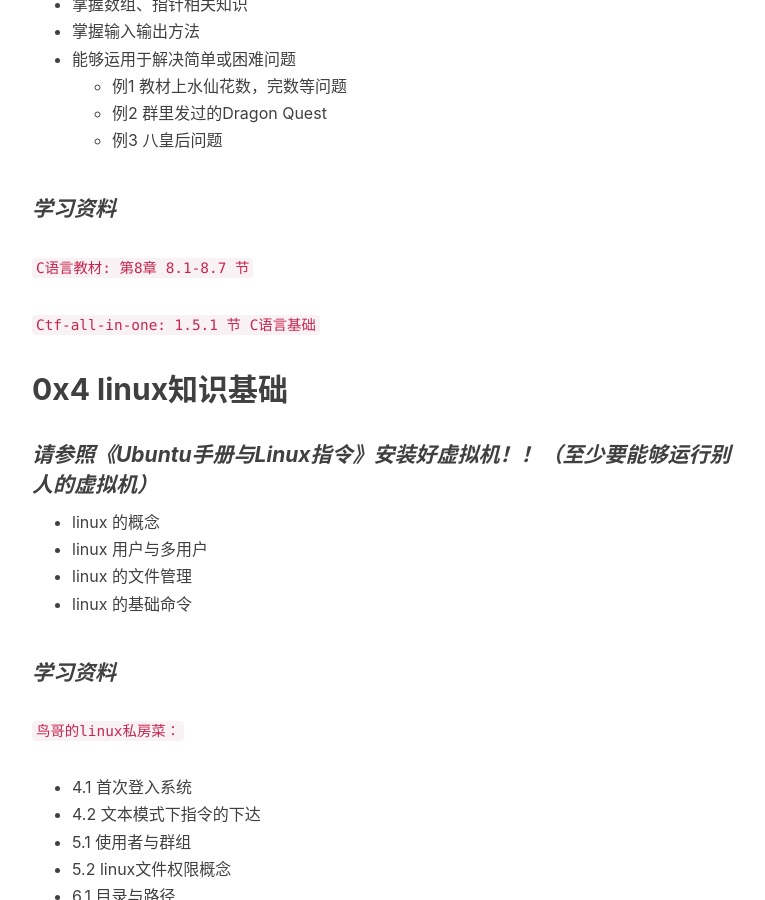
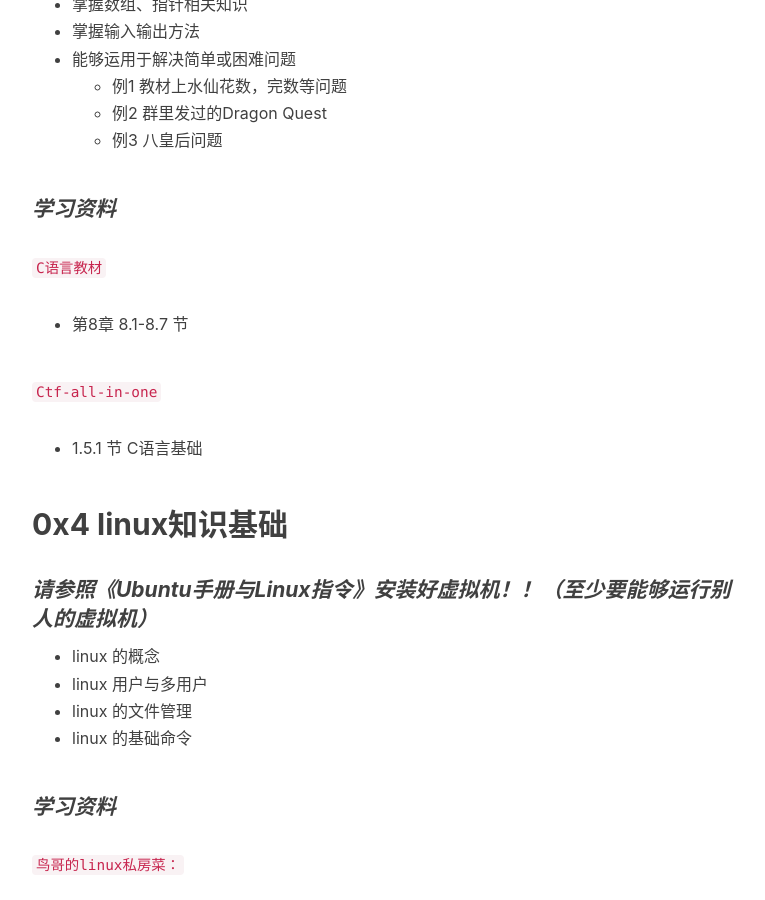
Before and after one commit to AndrieYean/AndrieYean.github.io, a Jekyll site: the page built from _posts/2019-11-12-19级考核指导.md, in a window 1280 px wide and 900 px high, scrolled down 2004 px. Shown: the whole window, without its empty margins (233-998 px from the left). Built offline with Jekyll 4.4.1, drawn with Linux system fonts in a browser that asks for light colours; nearby versions of some CDN libraries; our own code applies the rules of GitHub Pages for plain Markdown files; comment, search, counter and statistics services are not loaded.

```diff
--- a/_posts/2019-11-12-19级考核指导.md
+++ b/_posts/2019-11-12-19级考核指导.md
@@ -41,9 +41,11 @@
 
 #### *学习资料*
 
-`C语言教材:       第8章 8.1-8.7 节`
+`C语言教材`
+- 第8章 8.1-8.7 节
 
-`Ctf-all-in-one:  1.5.1 节 C语言基础`
+`Ctf-all-in-one`
+- 1.5.1 节 C语言基础
 
 ## 0x4 linux知识基础
 
```
